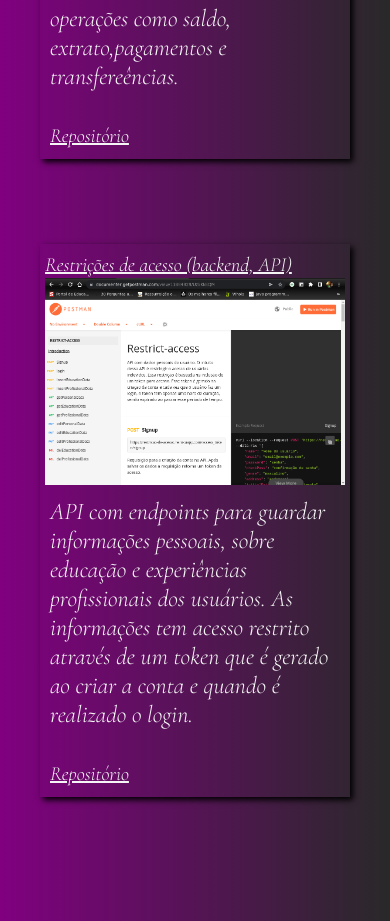
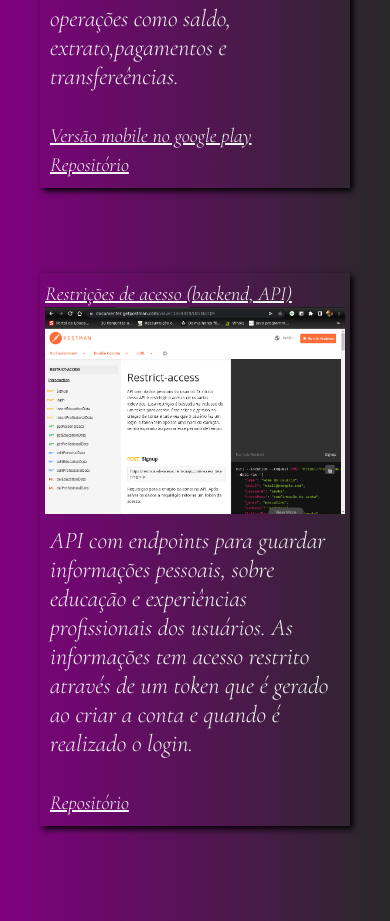
Before and after one commit to Gazua300/Portfolio, a React (Create React App) app: page / in a window 390 px wide. Shown: the part 1870-2791 px from the top of the page. Built offline with nearby package versions, Linux system fonts and the light colour scheme.

Commit message:
versão mobile do app fakebank adicionada

```diff
--- a/src/App.js
+++ b/src/App.js
@@ -59,6 +59,10 @@ function App() {
           <div class="matrixTxt">
             Aplicativo para operações bancárias. Simula as mais básicas operações como saldo, extrato,pagamentos e transfereências.
             <br/><br/>
+            <a href='https://play.google.com/store/apps/details?id=com.gazua300.fakebank' target='_blank'>
+              Versão mobile no google play
+            </a>
+            <br/>
             <a href="https://github.com/Gazua300/labebank" target="_blank">
               Repositório
             </a>
@@ -80,22 +84,6 @@ function App() {
           </a>
           </div>
         </div>
-
-        {/* <div class="matrix">
-          <a href="https://portfolio-labenu.herokuapp.com/" target="_blank">Ifuture (frontend)</a>
-            <br>
-            <img src="img/ifuture.png" width="300"
-            alt="">
-          <div class="matrixTxt">
-            Aplicativo que simula serviços de pedido e entrega de comidas, lanches e bebidas. O usuário tem à disposição uma lista com
-            várias lojas do ramo de alimentos e bebidas, cada uma com seu cardápio para realizar os pedidos.
-            <br><br>
-          <a href="https://github.com/Gazua300/labefood" target="_blank">
-            Repositório
-          </a>
-          </div>
-        </div> */}
-
       </div>
       <footer>
       Gazua Dev Center<br/>
```
Also changed, not shown: src/img/ifuture.png (deleted).
